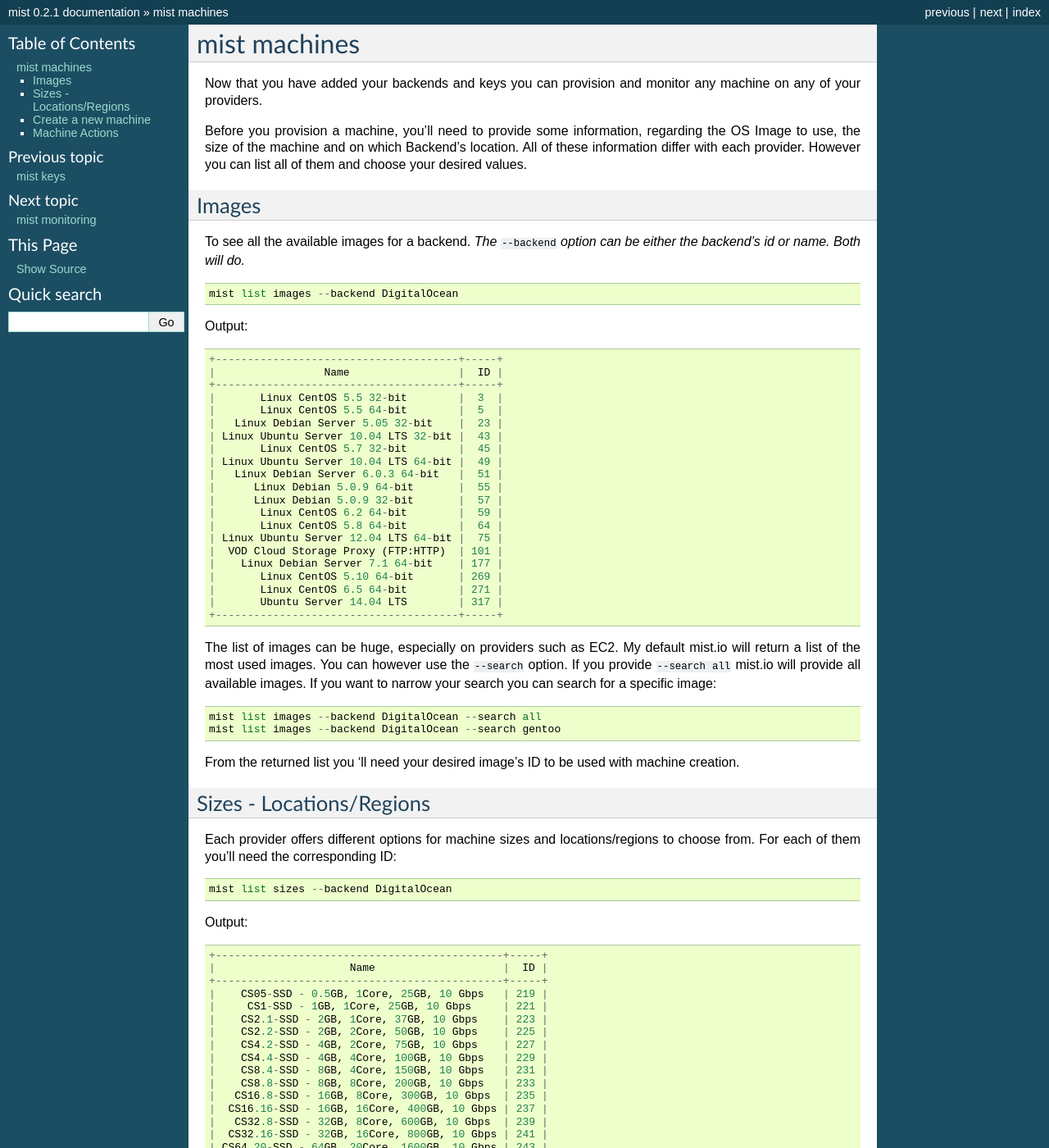
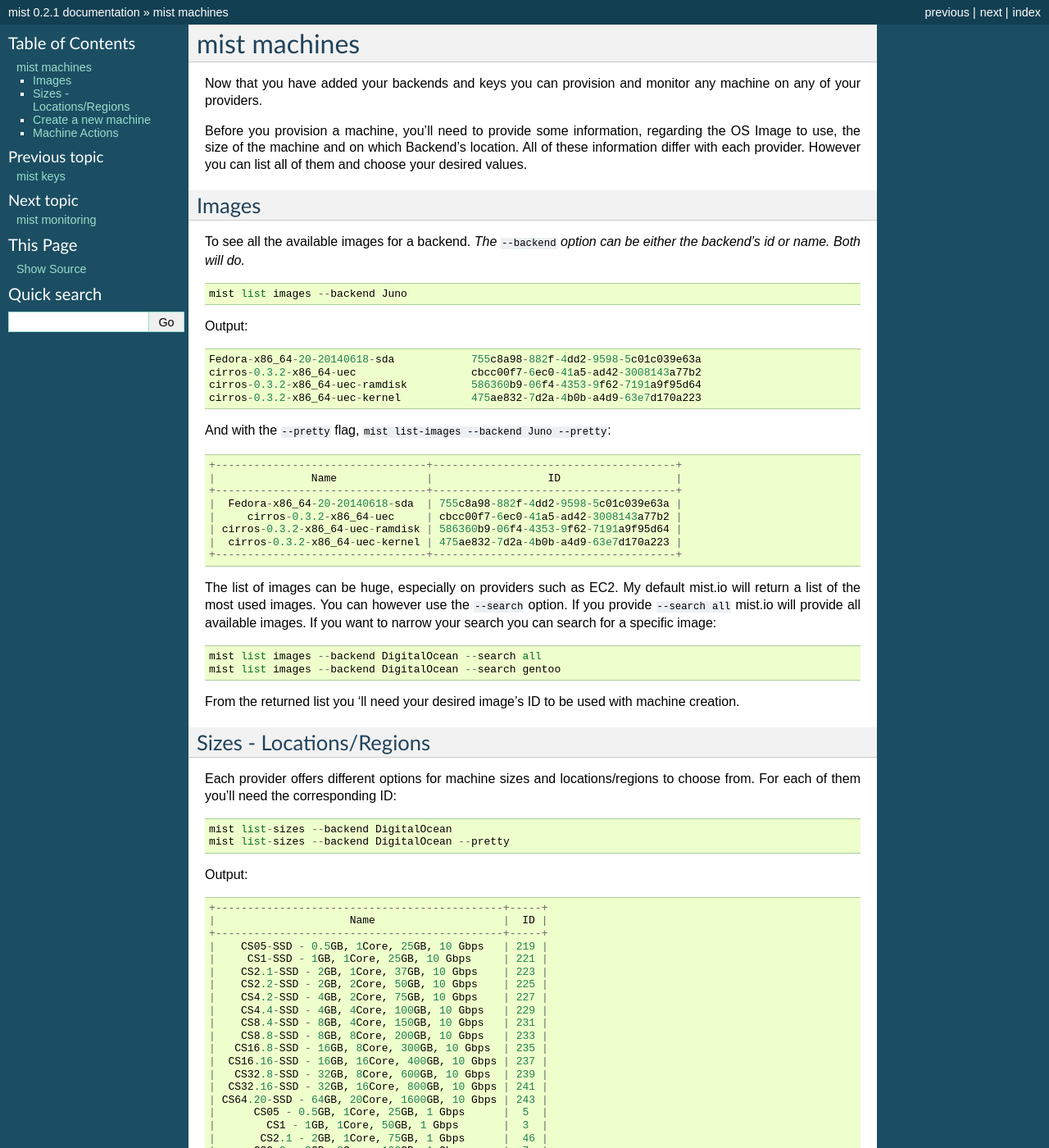
Before and after one commit to mistio/mist.client, a Sphinx documentation site: the page built from docs/source/cmd/cmd_machine.rst, in a window 1280 px wide and 1400 px high. Shown: the whole window at 82% size. Built offline with Sphinx 7.4.7, drawn with Linux system fonts in a browser that asks for light colours; some of the changed text lies outside the part shown.

Commit message:
Update machine/images/locations/sizes actions documentation

```diff
--- a/docs/source/cmd/cmd_machine.rst
+++ b/docs/source/cmd/cmd_machine.rst
@@ -10,34 +10,26 @@
 To see all the available images for a backend. *The* ``--backend`` *option can be either the backend's id or name. Both will do.*
 ::
 
-    mist list images --backend DigitalOcean
+    mist list images --backend Juno
 
 
 Output::
 
-    +--------------------------------------+-----+
-    |                 Name                 |  ID |
-    +--------------------------------------+-----+
-    |       Linux CentOS 5.5 32-bit        |  3  |
-    |       Linux CentOS 5.5 64-bit        |  5  |
-    |   Linux Debian Server 5.05 32-bit    |  23 |
-    | Linux Ubuntu Server 10.04 LTS 32-bit |  43 |
-    |       Linux CentOS 5.7 32-bit        |  45 |
-    | Linux Ubuntu Server 10.04 LTS 64-bit |  49 |
-    |   Linux Debian Server 6.0.3 64-bit   |  51 |
-    |      Linux Debian 5.0.9 64-bit       |  55 |
-    |      Linux Debian 5.0.9 32-bit       |  57 |
-    |       Linux CentOS 6.2 64-bit        |  59 |
-    |       Linux CentOS 5.8 64-bit        |  64 |
-    | Linux Ubuntu Server 12.04 LTS 64-bit |  75 |
-    |  VOD Cloud Storage Proxy (FTP:HTTP)  | 101 |
-    |    Linux Debian Server 7.1 64-bit    | 177 |
-    |       Linux CentOS 5.10 64-bit       | 269 |
-    |       Linux CentOS 6.5 64-bit        | 271 |
-    |       Ubuntu Server 14.04 LTS        | 317 |
-    +--------------------------------------+-----+
+    Fedora-x86_64-20-20140618-sda            755c8a98-882f-4dd2-9598-5c01c039e63a
+    cirros-0.3.2-x86_64-uec                  cbcc00f7-6ec0-41a5-ad42-3008143a77b2
+    cirros-0.3.2-x86_64-uec-ramdisk          586360b9-06f4-4353-9f62-7191a9f95d64
+    cirros-0.3.2-x86_64-uec-kernel           475ae832-7d2a-4b0b-a4d9-63e7d170a223
 
+And with the ``--pretty`` flag, ``mist list-images --backend Juno --pretty``::
 
+    +---------------------------------+--------------------------------------+
+    |               Name              |                  ID                  |
+    +---------------------------------+--------------------------------------+
+    |  Fedora-x86_64-20-20140618-sda  | 755c8a98-882f-4dd2-9598-5c01c039e63a |
+    |     cirros-0.3.2-x86_64-uec     | cbcc00f7-6ec0-41a5-ad42-3008143a77b2 |
+    | cirros-0.3.2-x86_64-uec-ramdisk | 586360b9-06f4-4353-9f62-7191a9f95d64 |
+    |  cirros-0.3.2-x86_64-uec-kernel | 475ae832-7d2a-4b0b-a4d9-63e7d170a223 |
+    +---------------------------------+--------------------------------------+
 The list of images can be huge, especially on providers such as EC2. My default mist.io will return a list of the most
 used images. You can however use the ``--search`` option. If you provide ``--search all`` mist.io will provide all
 available images. If you want to narrow your search you can search for a specific image::
@@ -52,7 +44,8 @@
 Each provider offers different options for machine sizes and locations/regions to choose from. For each of them you'll
 need the corresponding ID::
 
-    mist list sizes --backend DigitalOcean
+    mist list-sizes --backend DigitalOcean
+    mist list-sizes --backend DigitalOcean --pretty
 
 Output::
 
@@ -89,7 +82,8 @@
 
 ::
 
-    mist ls locations --backend DigitalOcean
+    mist list-locations --backend DigitalOcean
+    mist list-locations --backend DigitalOcean --pretty
 
 Output::
 
@@ -106,28 +100,32 @@
 specific backend. Alongside the image, location and size ID's you'll also need to provide a keys' name to be assigned to
 the newly created machine::
 
-    mist create machine --backend EC2 --name dev.machine --image ami-bddaa2bc --size t1.micro --location 0 --key MyKey
+    mist create-machine --backend EC2 --name dev.machine --image ami-bddaa2bc --size t1.micro --location 0 --key MyKey
 
 Machine Actions
 ===============
 You can list all your machines on all your Backends, or list machines on a specific backend::
 
-    mist list machines
-    mist list machines --backend Docker
-You can start, stop, reboot or destroy a machine::
+    mist list-machines
+    mist list-machines --backend Docker
 
-    mist reboot machine --backend Docker --name db-server-1
-    mist destroy machine --backend Docker --name db-server-1
+You can start, stop, reboot or destroy a machine. To specify a machine you can either directly use the machine's name
+or ID, or pass the ``--id``, ``--name`` flags::
+
+    mist reboot db-server-1
+    mist destroy db-server-1
 
 You can also probe a machine. By probing a machine you verify that sshd is up an running and that you have access to the
-machine with the previously assigned key. A successful probe will return the machine's uptime::
+machine with the previously assigned key::
 
-    mist probe machine --name db-server-1 --backend Docker
+    mist probe db-server-1
 
 
 After creating a new machine it might take a little time for the probe to be successful.
 
+You can also tag machine::
 
-You can see a full example `here`_
+    mist tag db-server-1 --new-tag dbservers
 
-.. _here: http://asciinema.org/a/11885
+Tagging will be useful later when you want tpo group your machine across different clouds and run multiple commands
+and configuration scripts.
```
